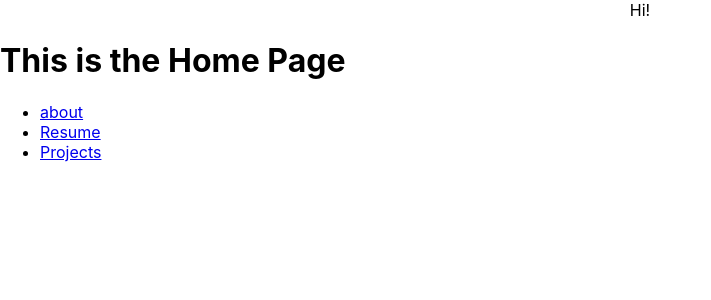
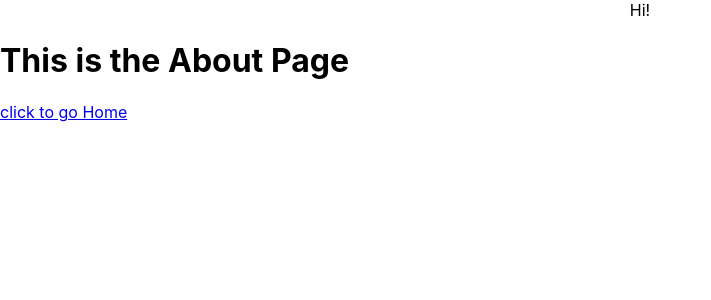
Before and after one commit to AlexShor0103/portfolio-site, a React (Create React App) app: page /portfolio-site/About in a window 1280 px wide. Shown: the top 300 px of the page, without its empty margins (0-711 px from the left). Built offline with nearby package versions, Linux system fonts and the light colour scheme.

Commit message:
modify path routing

```diff
--- a/src/App.js
+++ b/src/App.js
@@ -4,7 +4,7 @@ import Resume from './Pages/Resume';
 import Projects from './Pages/Projects';
 import './App.css';
 
-import {HashRouter as Router, Routes, Route, Link} from "react-router-dom";
+import {BrowserRouter as Router, Routes, Route, Link, Navigate} from "react-router-dom";
 function App() {
   return (
     <Router>
@@ -12,11 +12,12 @@ function App() {
         Hi!
       </div>
       <Routes>
-        {/* <Route path="/" element={<Navigate to="/portfolio-site" replace />} /> */}
-        <Route path="/" element={<Home />} />
-        <Route path="/About" element={<About/>} />
-        <Route path="/Resume" element={<Resume />} />
-        <Route path="/Projects" element={<Projects />} />
+        {/* This declares all the potential paths pages can go to */}
+        <Route path="/portfolio-site" element={<Home />} />
+        <Route path="/portfolio-site/About" element={<About />} />
+        <Route path="/portfolio-site/Resume" element={<Resume />} />
+        <Route path="/portfolio-site/Projects" element={<Projects />} />
+
 
       </Routes>
     </Router>
--- a/src/Pages/About.js
+++ b/src/Pages/About.js
@@ -4,7 +4,7 @@ function About() {
     return(
         <div>
             <h1>This is the About Page</h1>
-            <a href = "/"> click to go Home</a>
+            <a href = "/portfolio-site"> click to go Home</a>
         </div>
     )
 }
--- a/src/Pages/ErrorPage.js
+++ b/src/Pages/ErrorPage.js
@@ -3,7 +3,7 @@ import React from "react";
 function ErrorPage() {
     return(
         <div>
-            <h1>WOOPS! You (or I) screwed up and got here, so click <a href="/">here</a> to go home</h1>
+            <h1>WOOPS! You (or I) screwed up and got here, so click <a href="/portfolio-site">here</a> to go home</h1>
         </div>
     )
 }
--- a/src/Pages/Home.js
+++ b/src/Pages/Home.js
@@ -6,13 +6,13 @@ function Home() {
             <h1>This is the Home Page</h1>
             <ul>
                 <li>
-                    <a href="/About"> about</a>
+                    <a href="/portfolio-site/About"> about</a>
                 </li>
                 <li>
-                    <a href="/Resume"> Resume</a>
+                    <a href="/portfolio-site/Resume"> Resume</a>
                 </li>
                 <li>
-                    <a href="/Projects"> Projects</a>
+                    <a href="/portfolio-site/Projects"> Projects</a>
                 </li>
             </ul>
         </div>
--- a/src/Pages/Projects.js
+++ b/src/Pages/Projects.js
@@ -4,7 +4,7 @@ function Projects() {
     return(
         <div>
             <h1>This is the Projects Page</h1>
-            <a href = "/"> click to go Home</a>
+            <a href = "/portfolio-site"> click to go Home</a>
         </div>
     )
 }
--- a/src/Pages/Resume.js
+++ b/src/Pages/Resume.js
@@ -4,7 +4,7 @@ function Resume() {
     return(
         <div>
             <h1>This is the Resume Page</h1>
-            <a href = "/"> click to go Home</a>
+            <a href = "/portfolio-site"> click to go Home</a>
         </div>
     )
 }
```
